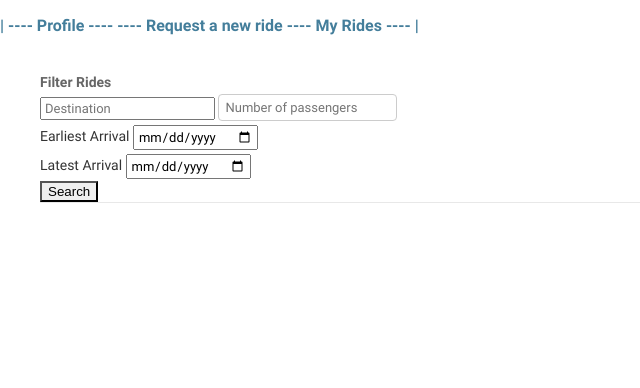
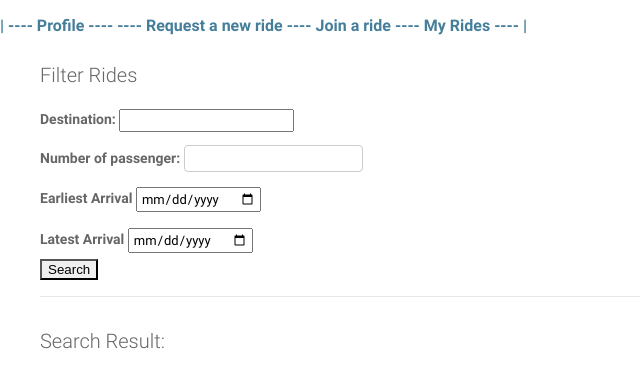
Before and after one commit to jingyi-xie/RideSharing-Web-app, a Django app: page /ride/joinsearch in a window 1280 px wide. Shown: the part 50-438 px from the top of the page, without its empty margins (0-640 px from the left). Run offline with Django 3.2, Linux system fonts and the light colour scheme; the visitor is signed in with stand-in values (Sample User, id 1); data that the repository does not hold is empty.

Commit message:
add joinride to nav bar

```diff
--- a/web-app/rideshare/templates/rideshare/app_ride_list.html
+++ b/web-app/rideshare/templates/rideshare/app_ride_list.html
@@ -21,7 +21,7 @@
         <h3>Requested arrival time is {{ ride.arrival}}<h3>
         <h3>Ride Owner: {{ ride.owner }}<h3>
         <a href="{% url 'rideshare:ridedetail' ride.id %}">View Detail</a>
-        <br><hr>
+        <br><hr><br>
     {% endif %}
     {% endfor %}
 {% endblock %}
--- a/web-app/rideshare/templates/rideshare/base.html
+++ b/web-app/rideshare/templates/rideshare/base.html
@@ -24,7 +24,7 @@
 {% endif %}
 
 <a href="{% url 'rideshare:riderequest' %}">  ---- Request a new ride ---- </a>
-<!-- <a href="{% url 'rideshare:ridesearchsharer' %}">  Join a ride ---- </a> -->
+<a href="{% url 'rideshare:ridesearchsharer' %}">  Join a ride ---- </a>
 <a href="{% url 'rideshare:ridelist' %}">  My Rides  ---- |</a>
 </h2>
 </div>
--- a/web-app/rideshare/templates/rideshare/profile.html
+++ b/web-app/rideshare/templates/rideshare/profile.html
@@ -9,13 +9,15 @@
 <h3>Vehicle Type: {{ user.vehicle_type }}<h3>
 <h3>Vehivle Capacity: {{ user.vehicle_capacity }}<h3>
 <h3>Vehivle Special Information: {{ user.vehicle_special }}<h3>
+<br><hr>
+<h3><a href="{% url 'rideshare:profileupdate' %}"> Update account profile</a></h3>
 <br>
-<h3><a href="{% url 'rideshare:profileupdate' %}"> Update account profile</a></h3>
 <h3><a href="{% url 'rideshare:driverinfo' %}"> Update vehicle information</a></h3>
 
 {% else %}
 <h2>Not registered as driver yet.<h2>
 <h3><a href="{% url 'rideshare:profileupdate' %}"> Update account profile</a></h3>
+<br>
 <h3><a href="{% url 'rideshare:driverinfo' %}"> Register as a driver now</a></h3>
 {% endif %}
 
--- a/web-app/rideshare/templates/rideshare/ridesearch_sharer.html
+++ b/web-app/rideshare/templates/rideshare/ridesearch_sharer.html
@@ -8,30 +8,32 @@
 </form> -->
 {% block content %}
 
-<h3>Filter Rides</h3>
+<h1>Filter Rides</h1>
 <form method="GET" action=".">
 
-    <input type="search", name="dest", placeholder="Destination" />
-    <input type="number", name="num_passenger", placeholder="Number of passengers" />
+    <h3>Destination: <input type="search", name="dest"/></h3>
+    <h3>Number of passenger: <input type="number", name="num_passenger" /></h3>
 
     <div>
-        <div>
+        <h3><div>
             <label for="arrival_early">Earliest Arrival</label>
             <input type="date", id="arrival_early", name="early">
-        </div>
-        <div>
+        </div></h3>
+        <h3><div>
             <label for="arrival_late">Latest Arrival</label>
             <input type="date", id="arrival_late", name="late">
-        </div>
+        </div></h3>
     </div>
 
     <button type="submit">Search</button>
+    <br><br>
 </form>
 
-<hr />
+<hr>
 
 <div>
-    <ul>
+    <br><br>
+    <h1>Search Result:</h1>
     {% for ride in queryset %}
     {% if ride.status == 'open' %}
     <h3>Destination {{ ride.dest }}</h3>
@@ -41,6 +43,6 @@
     <br><hr>
     {% endif %}
     {% endfor %}
-    </ul>
+
 </div>
 {% endblock %}
```
Lines whose indentation alone changed are shown as unchanged.
